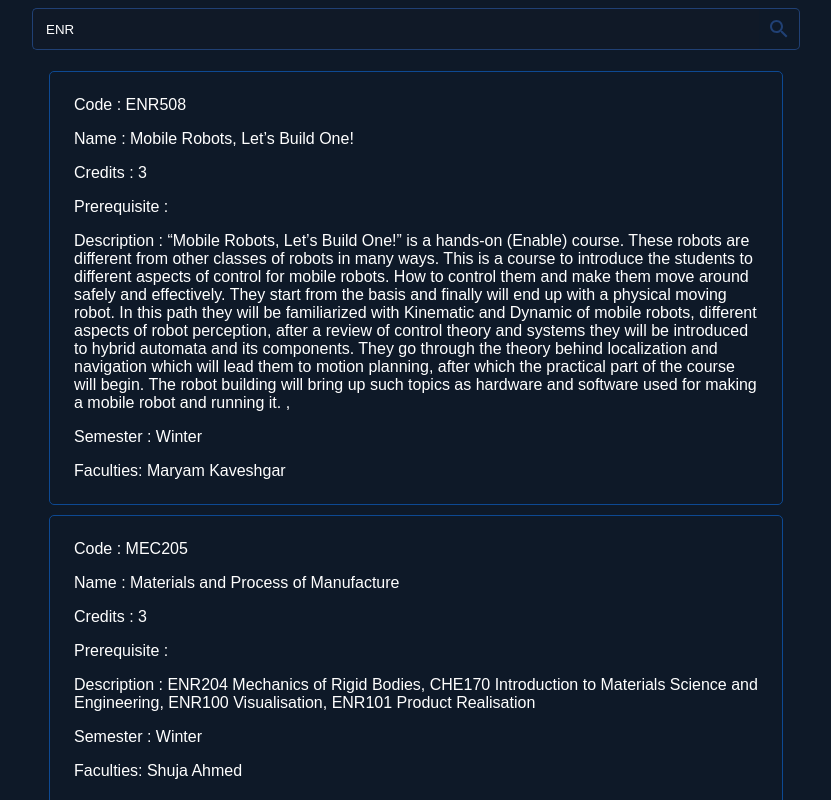
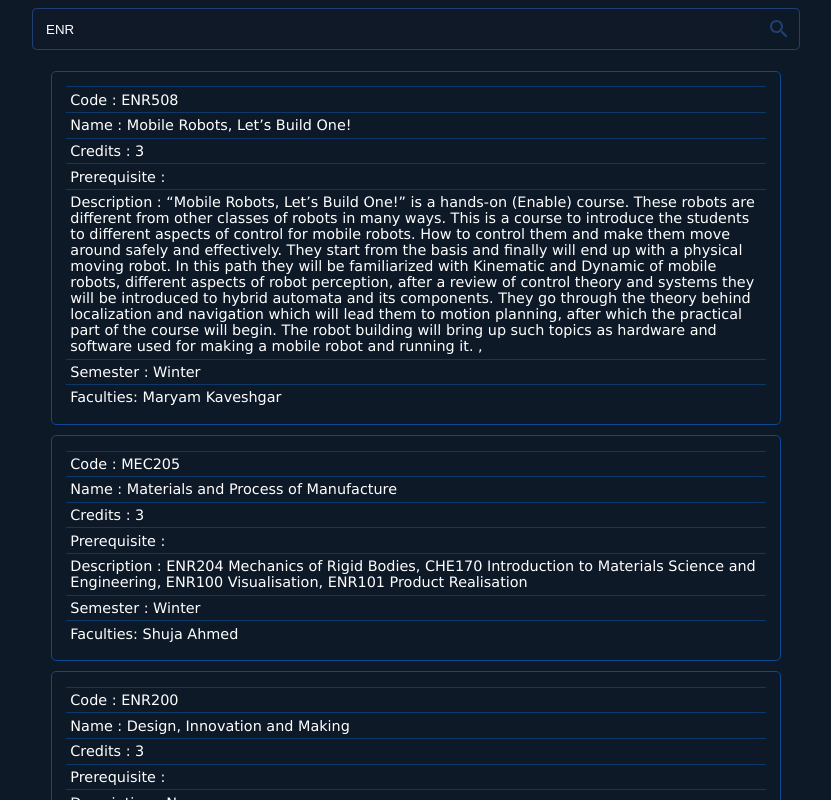
Before and after one commit to JeelRajodiya/AU-ClassCombinator, a React (Vite) app in the folder FrontEnd/: page / in a window 1280 px wide. Shown: the top 800 px of the page, without its empty margins (224-1055 px from the left). Built offline with nearby package versions, Linux system fonts and the light colour scheme.

Commit message:
for tomorrow

```diff
--- a/FrontEnd/src/styles/courseItem.css
+++ b/FrontEnd/src/styles/courseItem.css
@@ -1,13 +1,15 @@
 .course-item {
 	border: 1px solid #0d4992;
-	color: white;
+	color: rgb(255, 255, 255);
 	padding: 1em;
 	margin: 5px 0;
-	font-family: Arial, Helvetica, sans-serif;
+	font-family: Verdana, Geneva, Tahoma, sans-serif;
 	border-radius: 5px;
 	width: min(90%, 700px);
+	font-size: 0.9em;
 }
 
 .course-item > div {
-	padding: 0.5em;
+	padding: 0.3em;
+	border-top: 1px solid rgba(5, 97, 189, 0.444);
 }
```
